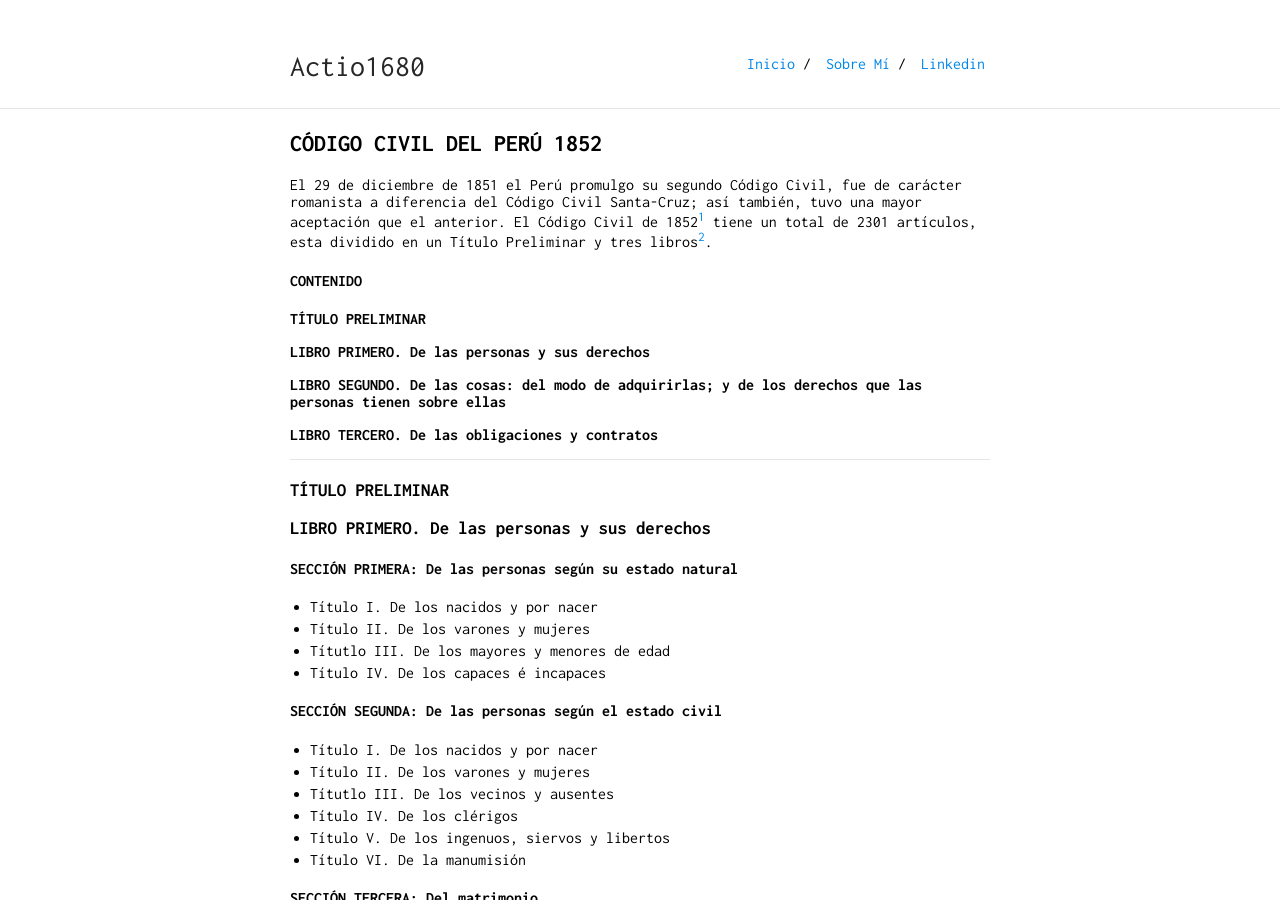
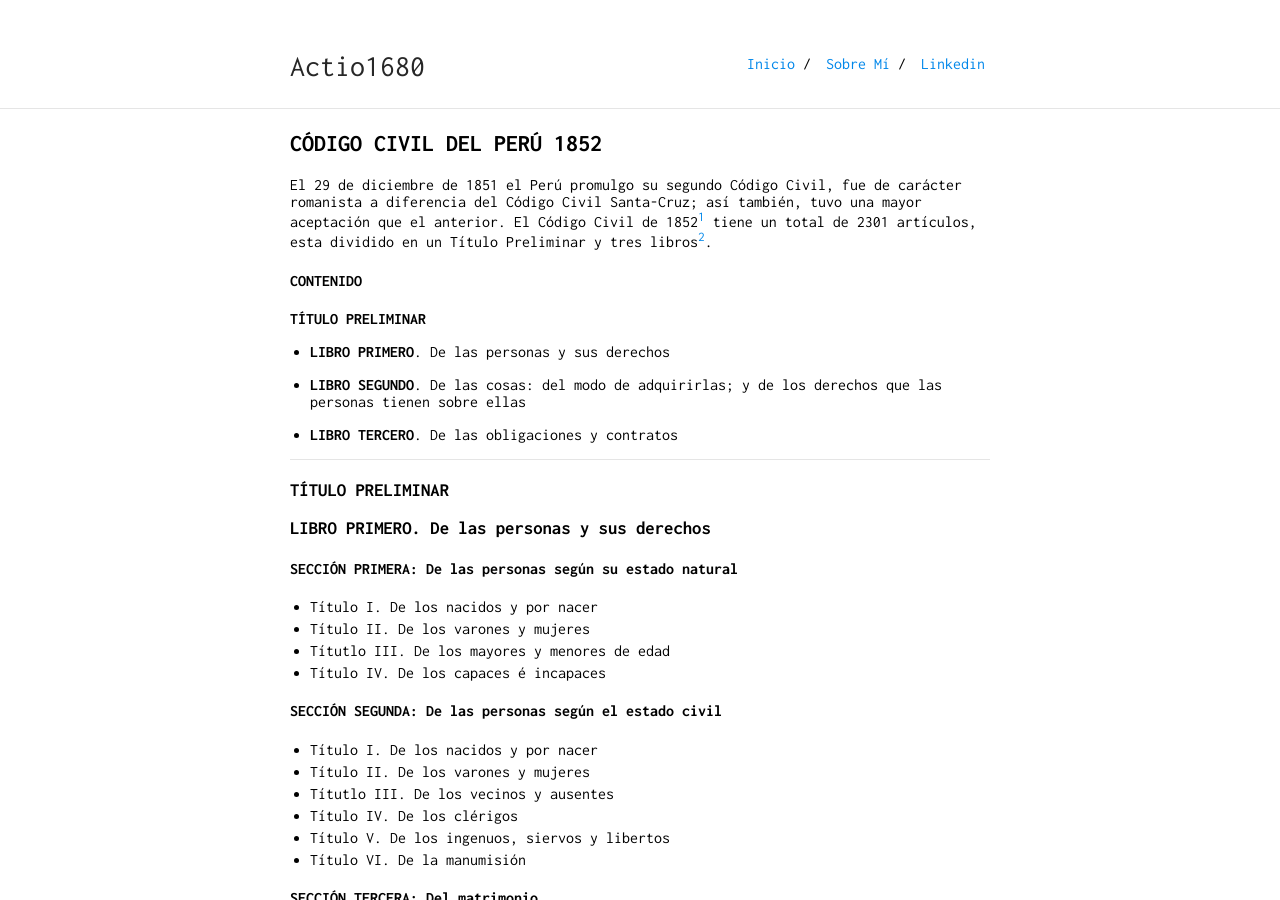
Before and after one commit to actio1680/actio1680.github.io, a Jekyll site: the page built from paginas/cc1852.md, in a window 1280 px wide and 900 px high. Built offline with Jekyll 4.4.1, drawn with Linux system fonts in a browser that asks for light colours; our own code applies the rules of GitHub Pages for plain Markdown files.

Commit message:
Update cc1852.md

```diff
--- a/paginas/cc1852.md
+++ b/paginas/cc1852.md
@@ -8,11 +8,11 @@ El 29 de diciembre de 1851 el Perú promulgo su segundo Código Civil, fue de ca
 
 **TÍTULO PRELIMINAR**
 
-**LIBRO PRIMERO. De las personas y sus derechos**
+- **LIBRO PRIMERO**. De las personas y sus derechos
 
-**LIBRO SEGUNDO. De las cosas: del modo de adquirirlas; y de los derechos que las personas tienen sobre ellas**
+- **LIBRO SEGUNDO**. De las cosas: del modo de adquirirlas; y de los derechos que las personas tienen sobre ellas
 
-**LIBRO TERCERO. De las obligaciones y contratos**
+- **LIBRO TERCERO**. De las obligaciones y contratos
 
 ---
 
```
